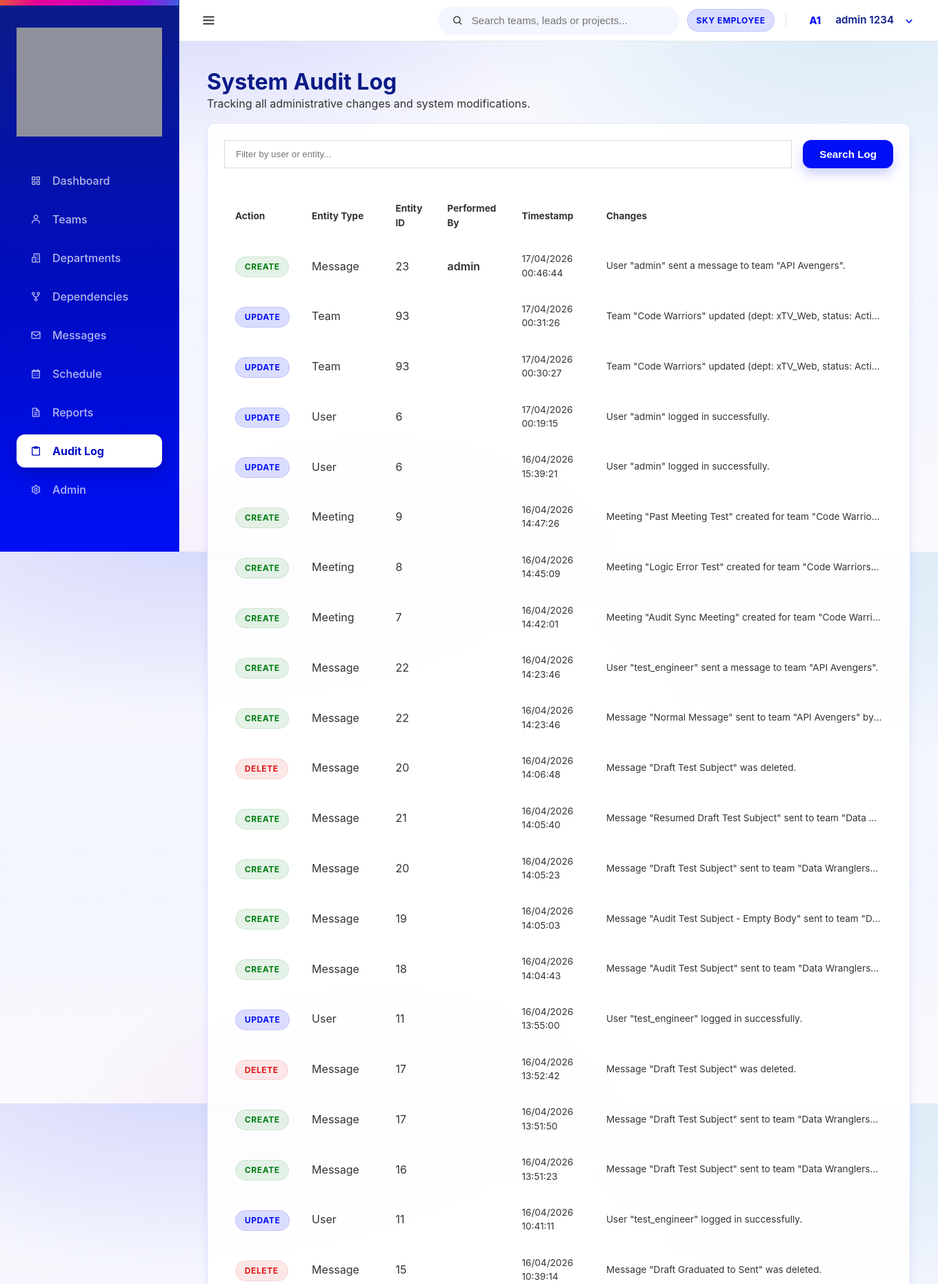
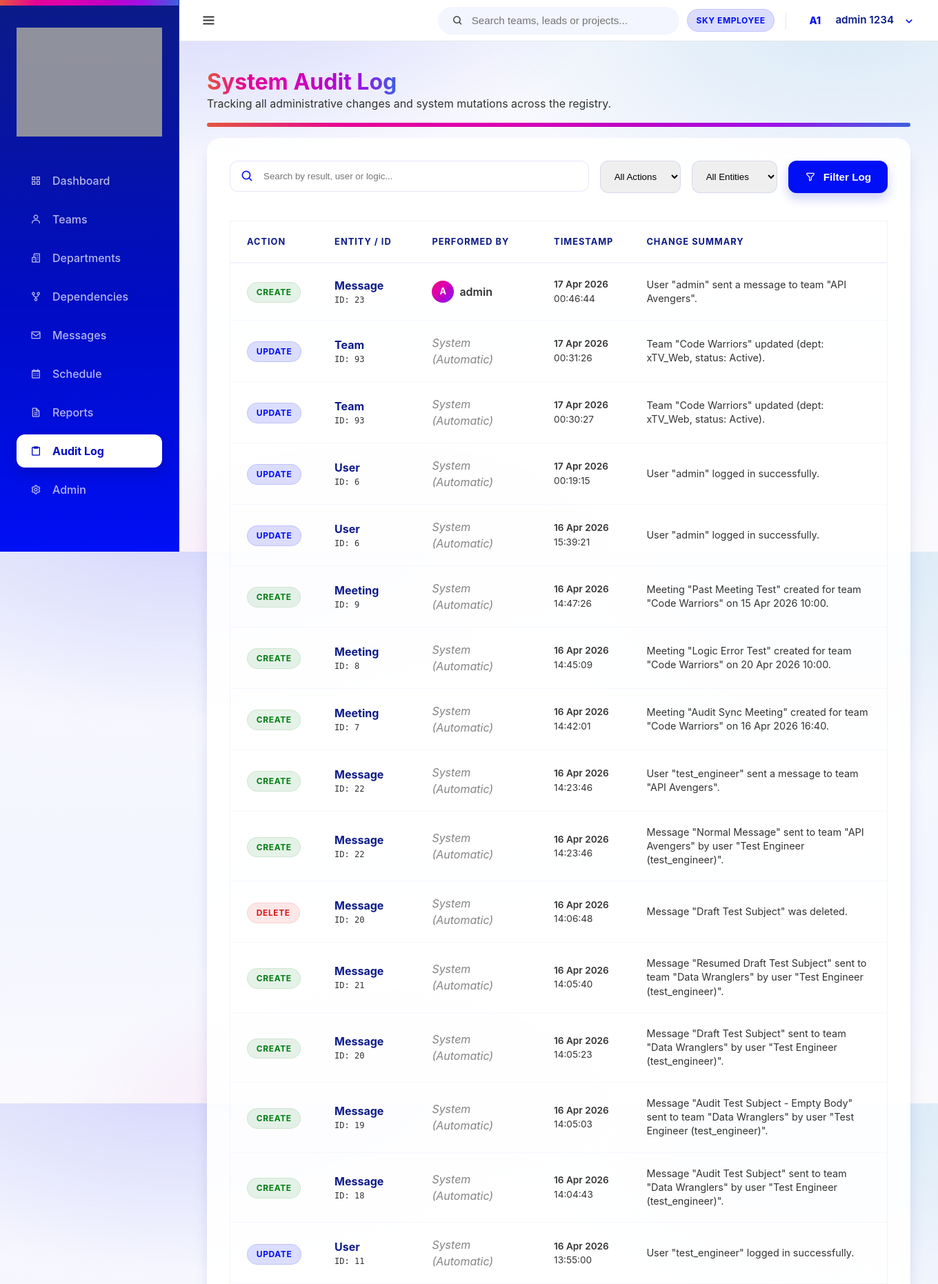
Before and after one commit to HussainBhatoo/Sky-Project, a Django app: page /dashboard/audit/ in a window 1360 px wide. Shown: the top 1862 px of the page at 69% size. Run offline with Django 5.2, Linux system fonts and the light colour scheme; a user stored in the database is signed in; data comes from the database, SQL or seed files in the repository; both versions use the stored data as it was after the commit; grey boxes are pictures that could not be loaded.

Commit message:
feat(audit): finalize audit log module with actor tracking and high-fi UI

```diff
--- /dev/null
+++ b/core/middleware.py
@@ -0,0 +1,26 @@
+import threading
+
+_thread_locals = threading.local()
+
+def get_current_user():
+    """
+    Retrieves the current user from the thread-local storage.
+    Used by signals to identify the actor of a mutation.
+    """
+    return getattr(_thread_locals, 'user', None)
+
+class RequestUserMiddleware:
+    """
+    Middleware that stores the current authenticated user in thread-local storage.
+    Enables audit logging signals to access the actor without a request object.
+    """
+    def __init__(self, get_response):
+        self.get_response = get_response
+
+    def __call__(self, request):
+        _thread_locals.user = getattr(request, 'user', None)
+        response = self.get_response(request)
+        # Clear after request to prevent memory leaks or cross-request leakage
+        if hasattr(_thread_locals, 'user'):
+            del _thread_locals.user
+        return response
--- a/core/views.py
+++ b/core/views.py
@@ -37,13 +37,35 @@ def dashboard(request):
 def audit_log(request):
     """
     Displays a comprehensive history of all system-wide actions.
-    Ordered chronologically with the most recent actions first.
+    Supports filtering by search query, action type, and entity type.
+    """
+    query = request.GET.get('q')
+    action_type = request.GET.get('action')
+    entity_type = request.GET.get('entity')
 
-    :param request: Standard Django HttpRequest object
-    :return: Rendered audit_log.html template with full log history
-    """
-    logs = AuditLog.objects.all().order_by('-action_changed_at')
-    return render(request, 'audit_log.html', {'logs': logs})
+    logs = AuditLog.objects.all()
+
+    if query:
+        logs = logs.filter(
+            Q(change_summary__icontains=query) |
+            Q(actor_user__username__icontains=query) |
+            Q(entity_type__icontains=query)
+        )
+
+    if action_type:
+        logs = logs.filter(action_type=action_type)
+
+    if entity_type:
+        logs = logs.filter(entity_type=entity_type)
+
+    logs = logs.order_by('-action_changed_at')
+
+    return render(request, 'audit_log.html', {
+        'logs': logs,
+        'query': query,
+        'action_type': action_type,
+        'entity_type': entity_type
+    })
 
 @login_required
 def profile_view(request):
--- a/sky_registry/settings.py
+++ b/sky_registry/settings.py
@@ -55,6 +55,7 @@ MIDDLEWARE = [
     'django.middleware.common.CommonMiddleware',
     'django.middleware.csrf.CsrfViewMiddleware',
     'django.contrib.auth.middleware.AuthenticationMiddleware',
+    'core.middleware.RequestUserMiddleware',
     'django.contrib.messages.middleware.MessageMiddleware',
     'django.middleware.clickjacking.XFrameOptionsMiddleware',
 ]
--- a/templates/audit_log.html
+++ b/templates/audit_log.html
@@ -1,54 +1,110 @@
 {% extends 'base.html' %}
 
-{% block title %}Audit Log | Sky Registry{% endblock %}
+{% block title %}System Audit Log | Sky Registry{% endblock %}
 
 {% block content %}
-<div class="header mb-2">
-    <h1>System Audit Log</h1>
-    <p class="text-muted">Tracking all administrative changes and system modifications.</p>
+<div class="header mb-2" style="display: flex; justify-content: space-between; align-items: flex-end;">
+    <div>
+        <h1 class="spectrum-text">System Audit Log</h1>
+        <p class="text-muted">Tracking all administrative changes and system mutations across the registry.</p>
+    </div>
+    {% if query or action_type or entity_type %}
+    <a href="{% url 'core:audit_log' %}" class="btn btn-secondary btn-sm" style="padding: 0.5rem 1rem; font-size: 0.8rem;">
+        <i class='bx bx-x'></i> Clear Filters
+    </a>
+    {% endif %}
 </div>
 
-<div class="card">
-    <div style="margin-bottom: 2rem; display: flex; gap: 1rem;">
-        <input type="text" placeholder="Filter by user or entity..." style="padding: 0.75rem 1rem; border-radius: var(--border-radius); border: 1px solid #ddd; flex: 1;">
-        <button class="btn btn-primary">Search Log</button>
+<div class="spectrum-bar"></div>
+
+<div class="card glass-card" style="padding: 2rem;">
+    <!-- Enhanced Search & Filter Bar -->
+    <form method="GET" action="{% url 'core:audit_log' %}" style="margin-bottom: 2.5rem; display: flex; gap: 1rem; flex-wrap: wrap;">
+        <div style="flex: 2; min-width: 300px; position: relative;">
+            <i class='bx bx-search' style="position: absolute; left: 1rem; top: 50%; transform: translateY(-50%); color: var(--sky-primary); font-size: 1.2rem;"></i>
+            <input type="text" name="q" value="{{ query|default:'' }}" placeholder="Search by result, user or logic..."
+                   style="padding: 0.85rem 1rem 0.85rem 3rem; border-radius: 12px; border: 1px solid rgba(0,15,245,0.1); width: 100%; outline: none; transition: all 0.2s;"
+                   onfocus="this.style.borderColor='var(--sky-primary)'; this.style.boxShadow='0 0 0 4px rgba(0,15,245,0.05)';"
+                   onblur="this.style.borderColor='rgba(0,15,245,0.1)'; this.style.boxShadow='none';">
         </div>
 
+        <select name="action" style="padding: 0.85rem 1rem; border-radius: 12px; border: 1px solid rgba(0,15,245,0.1); outline: none;">
+            <option value="">All Actions</option>
+            <option value="CREATE" {% if action_type == 'CREATE' %}selected{% endif %}>CREATE</option>
+            <option value="UPDATE" {% if action_type == 'UPDATE' %}selected{% endif %}>UPDATE</option>
+            <option value="DELETE" {% if action_type == 'DELETE' %}selected{% endif %}>DELETE</option>
+        </select>
+
+        <select name="entity" style="padding: 0.85rem 1rem; border-radius: 12px; border: 1px solid rgba(0,15,245,0.1); outline: none;">
+            <option value="">All Entities</option>
+            <option value="Team" {% if entity_type == 'Team' %}selected{% endif %}>Team</option>
+            <option value="Department" {% if entity_type == 'Department' %}selected{% endif %}>Department</option>
+            <option value="Meeting" {% if entity_type == 'Meeting' %}selected{% endif %}>Meeting</option>
+            <option value="Message" {% if entity_type == 'Message' %}selected{% endif %}>Message</option>
+            <option value="User" {% if entity_type == 'User' %}selected{% endif %}>User</option>
+        </select>
+
+        <button type="submit" class="btn btn-primary">
+            <i class='bx bx-filter-alt'></i> Filter Log
+        </button>
+    </form>
+
+    <div class="table-glass" style="border: 1px solid rgba(0,15,245,0.05);">
         <table style="width: 100%; border-collapse: collapse;">
             <thead>
-            <tr style="text-align: left; border-bottom: 2px solid var(--surface-strong); color: var(--text-muted); font-size: 0.85rem;">
-                <th style="padding: 1rem;">Action</th>
-                <th style="padding: 1rem;">Entity Type</th>
-                <th style="padding: 1rem;">Entity ID</th>
-                <th style="padding: 1rem;">Performed By</th>
-                <th style="padding: 1rem;">Timestamp</th>
-                <th style="padding: 1rem;">Changes</th>
+                <tr style="text-align: left; border-bottom: 2px solid rgba(0,15,245,0.05); color: var(--sky-header-blue); font-size: 0.8rem; text-transform: uppercase; letter-spacing: 1px;">
+                    <th style="padding: 1.25rem 1.5rem;">Action</th>
+                    <th style="padding: 1.25rem 1.5rem;">Entity / ID</th>
+                    <th style="padding: 1.25rem 1.5rem;">Performed By</th>
+                    <th style="padding: 1.25rem 1.5rem;">Timestamp</th>
+                    <th style="padding: 1.25rem 1.5rem;">Change Summary</th>
                 </tr>
             </thead>
             <tbody>
                 {% for log in logs %}
-            <tr style="border-bottom: 1px solid var(--surface-strong);">
-                <td style="padding: 1rem;">
-                    <span class="badge {% if log.action_type == 'CREATE' %}badge-green{% elif log.action_type == 'DELETE' %}badge-red{% else %}badge-blue{% endif %}">
+                <tr style="border-bottom: 1px solid rgba(0,15,245,0.03); transition: background 0.2s;" onmouseover="this.style.background='rgba(0,15,245,0.02)'" onmouseout="this.style.background='transparent'">
+                    <td style="padding: 1.25rem 1.5rem;">
+                        <span class="badge {% if log.action_type == 'CREATE' %}badge-green{% elif log.action_type == 'DELETE' %}badge-red{% else %}badge-blue{% endif %}" style="font-weight: 700;">
                             {{ log.action_type }}
                         </span>
                     </td>
-                <td style="padding: 1rem;">{{ log.entity_type }}</td>
-                <td style="padding: 1rem;">{{ log.entity_id }}</td>
-                <td style="padding: 1rem; font-weight: 600;">{{ log.actor_user.username }}</td>
-                <td style="padding: 1rem; font-size: 0.85rem; color: var(--text-muted);">{{ log.action_changed_at|date:"d/m/Y H:i:s" }}</td>
-                <td style="padding: 1rem;">
-                    <div style="font-size: 0.85rem; max-width: 400px; white-space: nowrap; overflow: hidden; text-overflow: ellipsis;" title="{{ log.change_summary }}">
+                    <td style="padding: 1.25rem 1.5rem;">
+                        <div style="font-weight: 700; color: var(--sky-header-blue);">{{ log.entity_type }}</div>
+                        <div style="font-size: 0.75rem; color: var(--text-muted); font-family: monospace;">ID: {{ log.entity_id }}</div>
+                    </td>
+                    <td style="padding: 1.25rem 1.5rem;">
+                        {% if log.actor_user %}
+                        <div style="display: flex; align-items: center; gap: 8px;">
+                            <div style="width: 32px; height: 32px; border-radius: 50%; background: var(--sky-spectrum-diagonal); font-size: 0.8rem; color: white; display: flex; align-items: center; justify-content: center; font-weight: 700;">
+                                {{ log.actor_user.username|first|upper }}
+                            </div>
+                            <span style="font-weight: 600;">{{ log.actor_user.username }}</span>
+                        </div>
+                        {% else %}
+                        <span style="font-style: italic; color: var(--text-muted); opacity: 0.6;">System (Automatic)</span>
+                        {% endif %}
+                    </td>
+                    <td style="padding: 1.25rem 1.5rem; font-size: 0.85rem; color: var(--text-muted);">
+                        <div style="font-weight: 600;">{{ log.action_changed_at|date:"d M Y" }}</div>
+                        <div>{{ log.action_changed_at|date:"H:i:s" }}</div>
+                    </td>
+                    <td style="padding: 1.25rem 1.5rem;">
+                        <div style="font-size: 0.9rem; max-width: 500px; line-height: 1.4;" title="{{ log.change_summary }}">
                             {{ log.change_summary }}
                         </div>
                     </td>
                 </tr>
                 {% empty %}
                 <tr>
-                <td colspan="6" style="padding: 2rem; text-align: center; color: var(--text-muted);">No logs available.</td>
+                    <td colspan="5" style="padding: 4rem; text-align: center;">
+                        <i class='bx bx-spreadsheet' style="font-size: 3rem; color: var(--sky-primary); opacity: 0.2; display: block; margin-bottom: 1rem;"></i>
+                        <div style="font-weight: 600; color: var(--sky-header-blue);">No logs found matching your criteria</div>
+                        <div style="color: var(--text-muted); font-size: 0.9rem;">Try adjusting your filters or search query.</div>
+                    </td>
                 </tr>
                 {% endfor %}
             </tbody>
         </table>
     </div>
+</div>
 {% endblock %}
```
Also changed, not shown: CWK2_MASTER_PLAN.md (+5 -7 lines), core/signals.py (+34 -45 lines), docs/audit/INDEX.md (+2 -2 lines), docs/audit/auditlog_PASS.md (added, +27 -0 lines), docs/audit/auditlog_PENDING.md (deleted, +0 -12 lines), README.md, db.sqlite3, 1 other file. Lines whose indentation alone changed are shown as unchanged.
